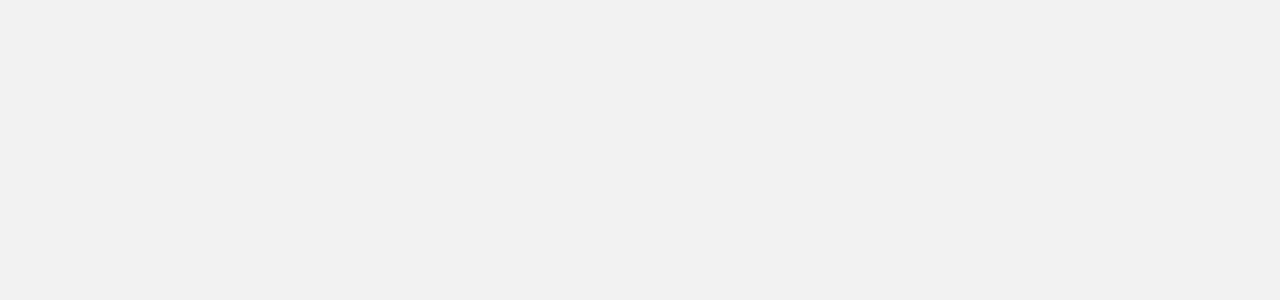
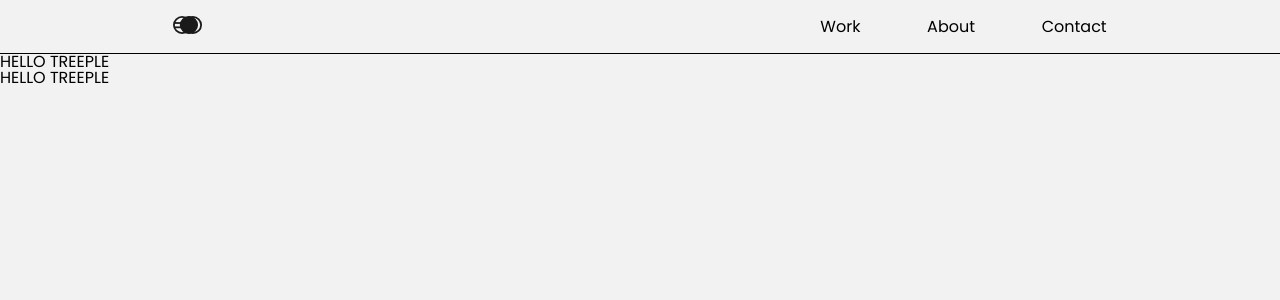
Before and after one commit to mkkeems/eunzikim-portfolio, a React (Create React App) app: page /work/treeple in a window 1280 px wide. Shown: the top 300 px of the page. Built offline with nearby package versions, Linux system fonts and the light colour scheme.

Commit message:
routing fixed

```diff
--- a/src/App.js
+++ b/src/App.js
@@ -3,6 +3,7 @@ import { Reset } from "styled-reset";
 import GlobalStyle from "./assets/styles/globalStyle";
 import HomePage from "./pages/HomePage";
 import AboutPage from "./pages/AboutPage";
+import WorkPageMain from "./pages/WorkPageMain";
 
 const App = () => {
   return (
@@ -12,6 +13,7 @@ const App = () => {
       <Router>
         <Route exact path="/" component={HomePage} />
         <Route exact path="/about" component={AboutPage} />
+        <Route path="/work" component={WorkPageMain} />
       </Router>
     </>
   );
--- a/src/components/PageContainer.js
+++ b/src/components/PageContainer.js
@@ -6,3 +6,7 @@ export const PageContainer = styled.div`
   display: flex;
   flex-direction: column;
 `;
+
+export const Content = styled.div`
+  flex: 1 0 auto;
+`;
--- a/src/pages/AboutPage.js
+++ b/src/pages/AboutPage.js
@@ -5,7 +5,6 @@ import { getvw } from "../assets/styles/mixins";
 import { colors } from "../assets/styles/variables";
 import Navbar from "../components/Navbar";
 import Footer from "../components/Footer";
-import Header from "../components/HomePage/Header";
 import { PageContainer } from "../components/PageContainer";
 import aboutImg from "../assets/images/about-img.jpg";
 
--- a/src/pages/HomePage.js
+++ b/src/pages/HomePage.js
@@ -1,14 +1,9 @@
 import React from "react";
-import styled from "styled-components/macro";
 import Navbar from "../components/Navbar";
 import Footer from "../components/Footer";
 import Header from "../components/HomePage/Header";
-import { PageContainer } from "../components/PageContainer";
+import { PageContainer, Content } from "../components/PageContainer";
 import WorkSection from "../components/HomePage/WorkSection";
-
-const Content = styled.div`
-  flex: 1 0 auto;
-`;
 
 const HomePage = () => {
   return (
--- /dev/null
+++ b/src/pages/TreeplePage.js
@@ -0,0 +1,11 @@
+import React from "react";
+
+const TreeplePage = () => {
+  return (
+    <div>
+      <h1>HELLO TREEPLE</h1>
+    </div>
+  );
+};
+
+export default TreeplePage;
--- a/src/pages/WorkPageMain.js
+++ b/src/pages/WorkPageMain.js
@@ -1,15 +1,24 @@
 import React from "react";
-import { Switch, Route, Redirect } from "react-router-dom";
-import styled from "styled-components/macro";
+import { Switch, Route, Redirect, useRouteMatch } from "react-router-dom";
 import Navbar from "../components/Navbar";
-import Footer from "../components/Footer";
+import { PageContainer, Content } from "../components/PageContainer";
+import TreeplePage from "./TreeplePage";
 
-const Content = styled.div`
-  flex: 1 0 auto;
-`;
+const WorkPageMain = () => {
+  let { path, url } = useRouteMatch();
 
-const WorkPage = () => {
-  return <div></div>;
+  return (
+    <PageContainer>
+      <Navbar />
+      <Content>
+        <TreeplePage />
+        <Switch>
+          <Route exact path={`${path}/treeple`} component={TreeplePage} />
+          <Redirect from="/work" to={`${path}/treeple`} />
+        </Switch>
+      </Content>
+    </PageContainer>
+  );
 };
 
-export default WorkPage;
+export default WorkPageMain;
```
